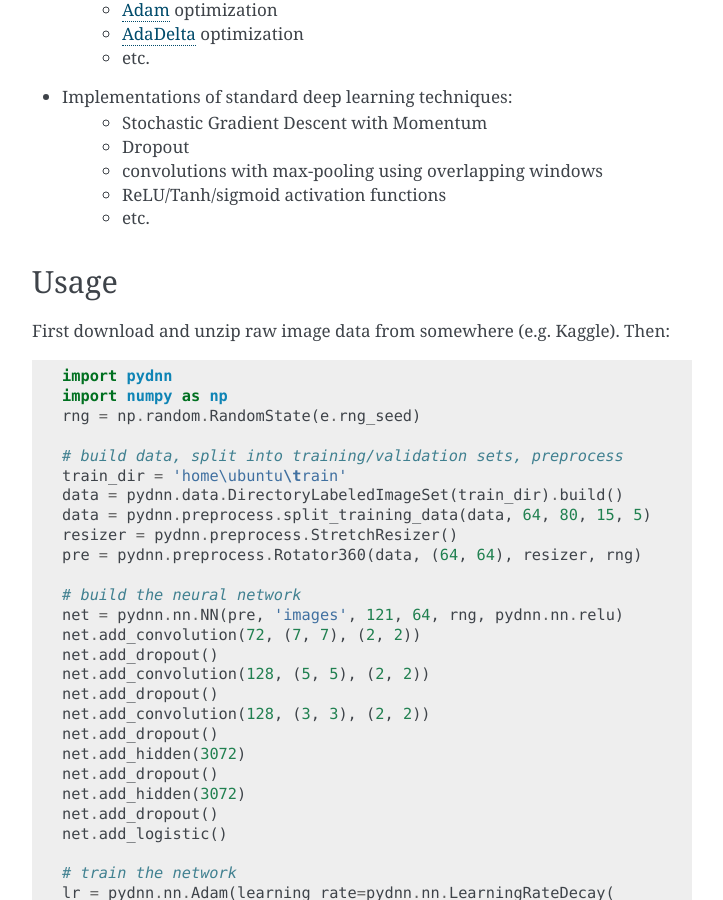
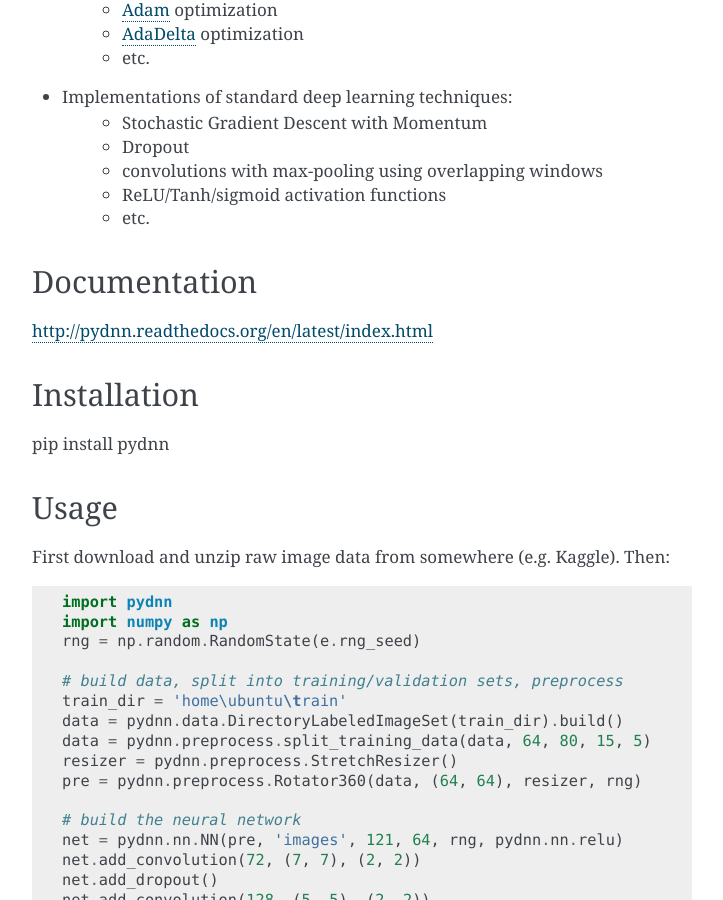
Before and after one commit to zackriegman/pydnn, a Sphinx documentation site: the page built from docs/readme.rst, in a window 1280 px wide and 900 px high, scrolled down 1075 px. Shown: the whole window, without its empty margins (388-1111 px from the left). Built offline with Sphinx 7.4.7, drawn with Linux system fonts in a browser that asks for light colours; some of the changed text lies outside the part shown.

```diff
--- a/README.rst
+++ b/README.rst
@@ -38,6 +38,18 @@ Features
     * convolutions with max-pooling using overlapping windows
     * ReLU/Tanh/sigmoid activation functions
     * etc.
+
+=============
+Documentation
+=============
+
+http://pydnn.readthedocs.org/en/latest/index.html
+
+============
+Installation
+============
+
+pip install pydnn
 
 =====
 Usage
--- a/docs/conf.py
+++ b/docs/conf.py
@@ -15,6 +15,21 @@
 import sys
 import os
 import shlex
+
+# http://docs.readthedocs.org/en/latest/faq.html
+from mock import Mock as MagicMock
+class Mock(MagicMock):
+    @classmethod
+    def __getattr__(cls, name):
+            return Mock()
+MOCK_MODULES = ['numpy', 'scipy', 'Theano>=0.7.0rc1.dev', 'pyyaml', 'pandas']
+sys.modules.update((mod_name, Mock()) for mod_name in MOCK_MODULES)
+
+# http://blog.rtwilson.com/how-to-make-your-sphinx-documentation-compile-with-readthedocs-when-youre-using-numpy-and-scipy/
+# improt mock
+# MOCK_MODULES = ['numpy', 'scipy', 'matplotlib', 'matplotlib.pyplot', 'scipy.interpolate']
+# for mod_name in MOCK_MODULES:
+#     sys.modules[mod_name] = mock.Mock()
 
 # If extensions (or modules to document with autodoc) are in another directory,
 # add these directories to sys.path here. If the directory is relative to the
```
